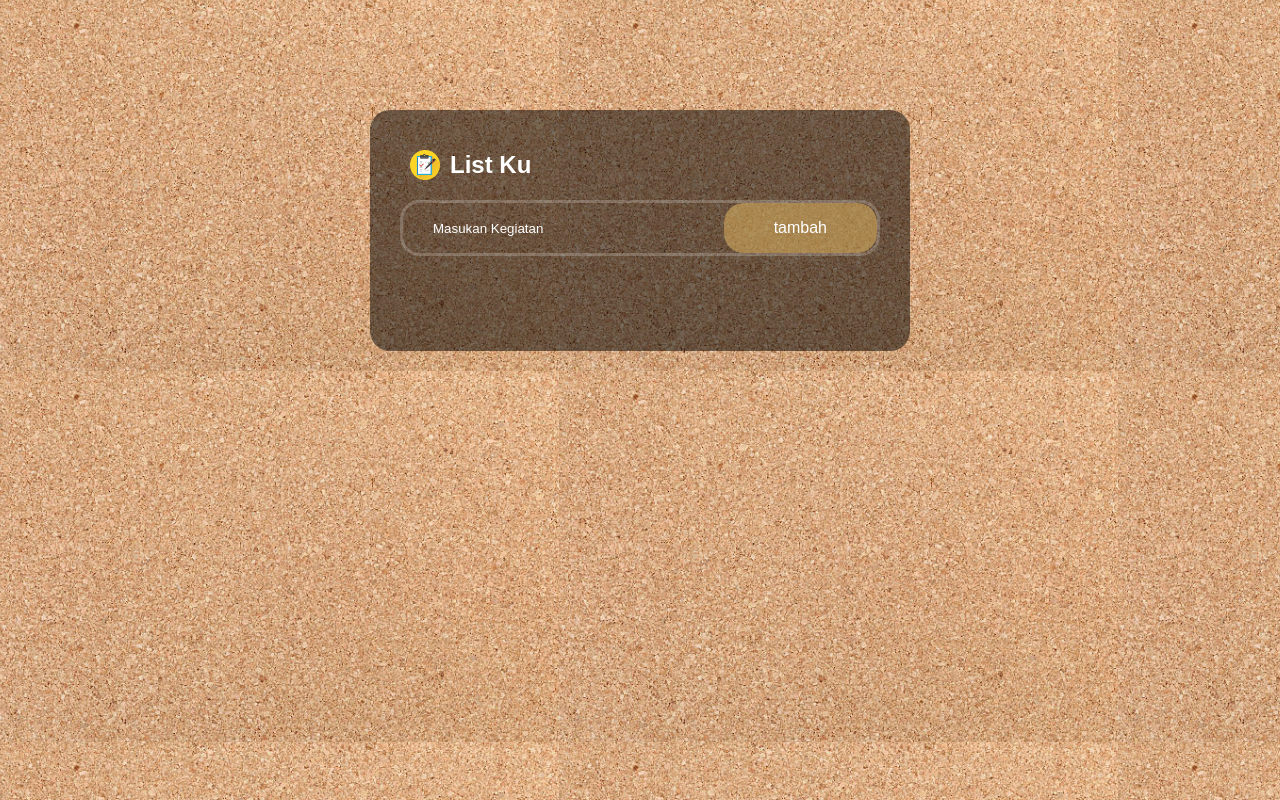
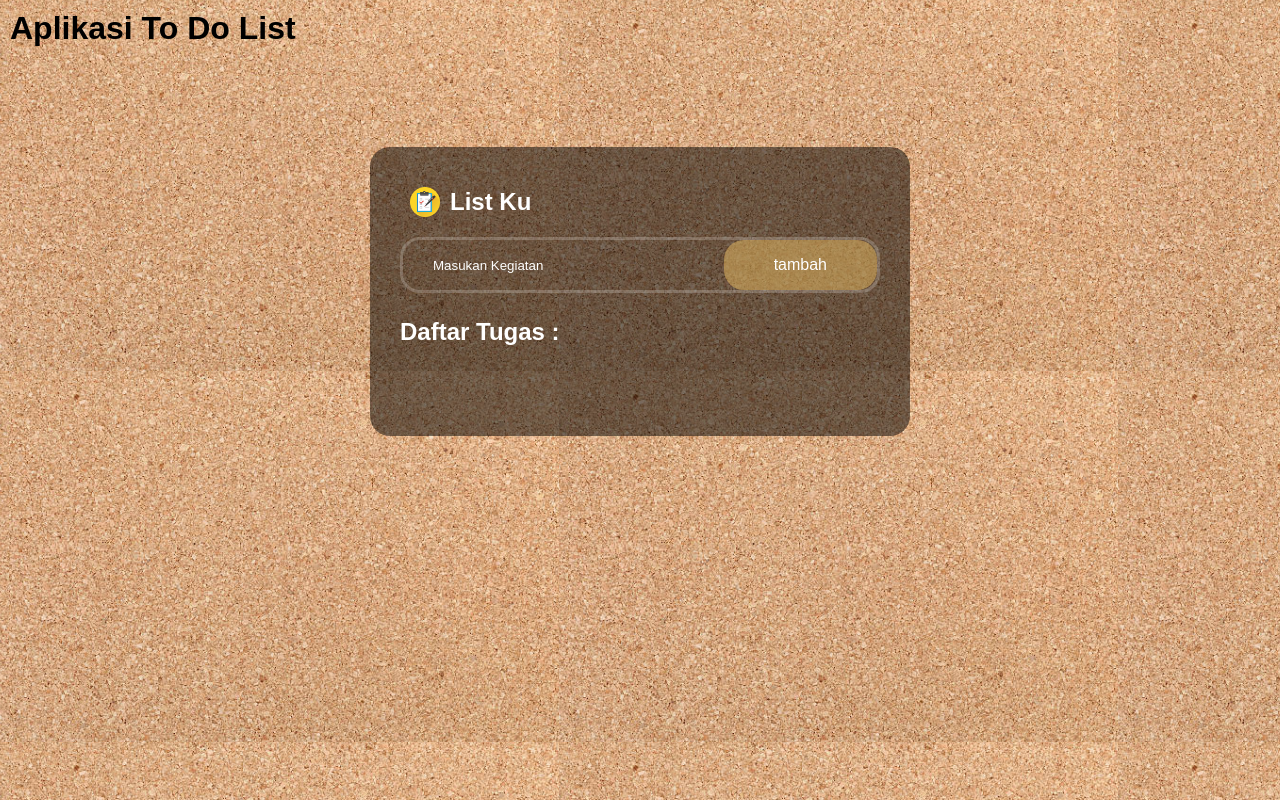
Before and after one commit to NeoNekooo/todo-list, a plain HTML site: page index.html in a window 1280 px wide. Drawn offline with Linux system fonts and the light colour scheme.

Commit message:
index.html

```diff
--- a/index.html
+++ b/index.html
@@ -8,12 +8,14 @@
 </head>
 <body>
     <div class="container">
+        <h1>Aplikasi To Do List</h1>
         <div class="wlee">
             <h2><img src="list.png" alt="">List Ku</h2>
             <div class="row">
                 <input type="text" id="addbox" placeholder="Masukan Kegiatan">
                 <button onclick="addTaks()">tambah</button>
             </div>
+            <h2>Daftar Tugas :</h2>
             <ul id="listcontainer">
                 <!-- <li class="checked">taks 1</li>
                 <li>taks 1</li>
```
